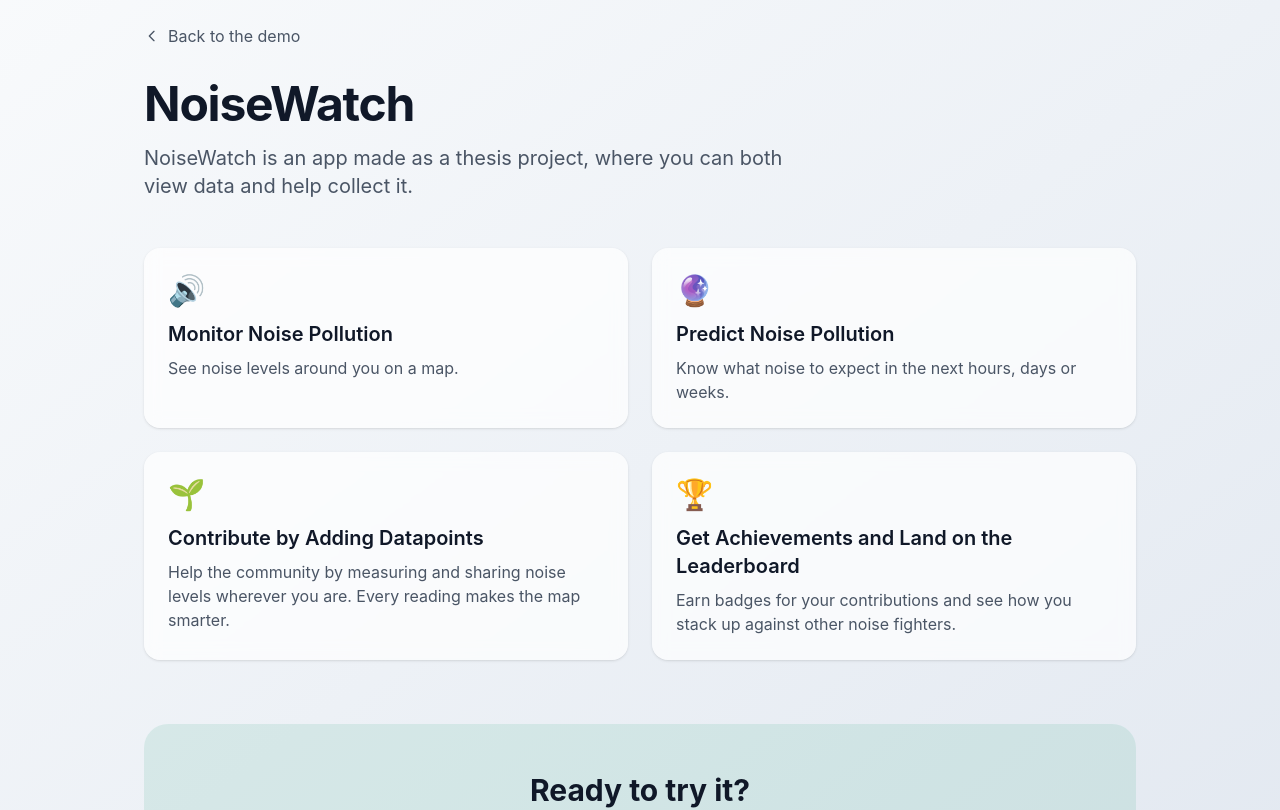
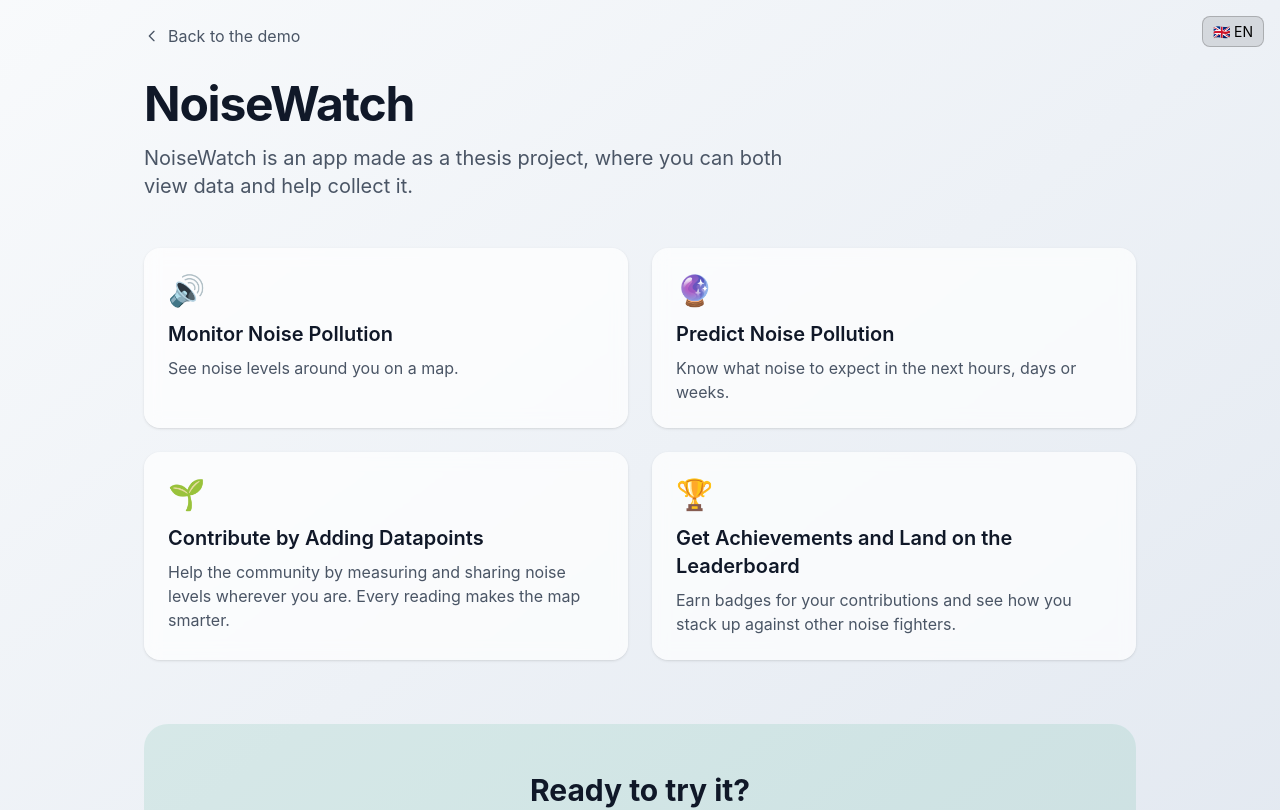
Before and after one commit to MikhailKapitov/thesis-website-demo, a React (Vite) app: page /learn-more in a window 1280 px wide. Shown: the top 810 px of the page. Built offline with nearby package versions, Linux system fonts and the light colour scheme.

Commit message:
Basic localissation with WIP translations added.

```diff
--- a/src/LearnMore.jsx
+++ b/src/LearnMore.jsx
@@ -1,31 +1,40 @@
 import { Link } from "react-router-dom";
+import { useLanguage } from "./context/LanguageContext";
+import LanguagePicker from "./components/LanguagePicker";
+
+function LearnMore() {
+  const { t } = useLanguage();
 
   const features = [
     {
-    title: "Monitor Noise Pollution",
-    desc: "See noise levels around you on a map.",
+      title: t("learnMore.features.0.title"),
+      desc: t("learnMore.features.0.desc"),
       icon: "🔊",
     },
     {
-    title: "Predict Noise Pollution",
-    desc: "Know what noise to expect in the next hours, days or weeks.",
+      title: t("learnMore.features.1.title"),
+      desc: t("learnMore.features.1.desc"),
       icon: "🔮",
     },
     {
-    title: "Contribute by Adding Datapoints",
-    desc: "Help the community by measuring and sharing noise levels wherever you are. Every reading makes the map smarter.",
+      title: t("learnMore.features.2.title"),
+      desc: t("learnMore.features.2.desc"),
       icon: "🌱",
     },
     {
-    title: "Get Achievements and Land on the Leaderboard",
-    desc: "Earn badges for your contributions and see how you stack up against other noise fighters.",
+      title: t("learnMore.features.3.title"),
+      desc: t("learnMore.features.3.desc"),
       icon: "🏆",
     },
   ];
 
-function LearnMore() {
   return (
-    <div className="min-h-screen bg-gradient-to-br from-slate-50 to-slate-200">
+    <div className="min-h-screen bg-gradient-to-br from-slate-50 to-slate-200 relative">
+      {/* Language picker, top right. */}
+      <div className="absolute top-4 right-4 z-50">
+        <LanguagePicker />
+      </div>
+
       <div className="max-w-5xl mx-auto px-4 py-6">
         <Link
           to="/"
@@ -44,16 +53,15 @@ function LearnMore() {
               d="M15 19l-7-7 7-7"
             />
           </svg>
-          Back to the demo
+          {t("learnMore.back")}
         </Link>
 
         <div className="text-center md:text-left mb-12">
           <h1 className="text-4xl sm:text-5xl font-bold tracking-tight text-gray-900 mb-4">
-            NoiseWatch
+            {t("learnMore.title")}
           </h1>
           <p className="text-xl text-gray-600 max-w-2xl md:mx-0 mx-auto">
-            NoiseWatch is an app made as a thesis project, where you can both
-            view data and help collect it.
+            {t("learnMore.description")}
           </p>
         </div>
 
@@ -74,7 +82,7 @@ function LearnMore() {
 
         <div className="text-center bg-emerald-600/10 rounded-3xl p-8 md:p-12">
           <h2 className="text-3xl font-bold text-gray-900 mb-4">
-            Ready to try it?
+            {t("learnMore.readyTitle")}
           </h2>
           <p className="text-lg text-gray-600 mb-6 max-w-md mx-auto">
             {/* TODO? */}
@@ -85,7 +93,7 @@ function LearnMore() {
             rel="noopener noreferrer"
             className="px-8 py-4 bg-emerald-600 text-white font-semibold rounded-xl shadow-md hover:bg-emerald-700 transition inline-block"
           >
-            Get the app
+            {t("learnMore.readyButton")}
           </a>
         </div>
       </div>
--- /dev/null
+++ b/src/components/LanguagePicker.jsx
@@ -0,0 +1,87 @@
+import { useState } from "react";
+import { useLanguage } from "../context/LanguageContext";
+
+const languages = [
+  { code: "en", label: "EN", flag: "🇬🇧" },
+  { code: "ru", label: "RU", flag: "🇷🇺" },
+  { code: "kz", label: "KZ", flag: "🇰🇿" },
+];
+
+const LanguagePicker = () => {
+  const { locale, setLocale } = useLanguage();
+  const [open, setOpen] = useState(false);
+
+  const current = languages.find((l) => l.code === locale) || languages[0];
+
+  return (
+    <div style={{ position: "relative", display: "inline-block" }}>
+      <button
+        onClick={() => setOpen(!open)}
+        style={{
+          background: "rgba(0,0,0,0.1)",
+          border: "1px solid rgba(0,0,0,0.2)",
+          borderRadius: "8px",
+          padding: "4px 10px",
+          fontSize: "14px",
+          cursor: "pointer",
+          color: "inherit",
+        }}
+      >
+        {current.flag} {current.label}
+      </button>
+      {open && (
+        <>
+          <div
+            style={{
+              position: "fixed",
+              top: 0,
+              left: 0,
+              width: "100vw",
+              height: "100vh",
+              zIndex: 99,
+            }}
+            onClick={() => setOpen(false)}
+          />
+          <div
+            style={{
+              position: "absolute",
+              right: 0,
+              top: "100%",
+              marginTop: 4,
+              background: "#fff",
+              borderRadius: "10px",
+              boxShadow: "0 4px 12px rgba(0,0,0,0.15)",
+              zIndex: 100,
+              minWidth: "80px",
+              overflow: "hidden",
+            }}
+          >
+            {languages.map((lang) => (
+              <button
+                key={lang.code}
+                onClick={() => {
+                  setLocale(lang.code);
+                  setOpen(false);
+                }}
+                style={{
+                  display: "block",
+                  width: "100%",
+                  background: locale === lang.code ? "#e0f2fe" : "transparent",
+                  border: "none",
+                  padding: "8px 12px",
+                  textAlign: "left",
+                  cursor: "pointer",
+                  fontSize: "14px",
+                }}
+              >
+                {lang.flag} {lang.label} {locale === lang.code ? "✓" : ""}
+              </button>
+            ))}
+          </div>
+        </>
+      )}
+    </div>
+  );
+};
+
+export default LanguagePicker;
--- /dev/null
+++ b/src/context/LanguageContext.jsx
@@ -0,0 +1,66 @@
+import { createContext, useContext, useState } from "react";
+
+import en from "../locales/en.json";
+import ru from "../locales/ru.json";
+import kz from "../locales/kz.json";
+
+const translations = { en, ru, kz };
+
+const LanguageContext = createContext();
+
+// eslint-disable-next-line react-refresh/only-export-components
+export const useLanguage = () => {
+  const ctx = useContext(LanguageContext);
+  if (!ctx) throw new Error("useLanguage must be used within LanguageProvider");
+  return ctx;
+};
+
+export const LanguageProvider = ({ children }) => {
+  const [locale, setLocaleState] = useState(() => {
+    try {
+      const saved = localStorage.getItem("appLanguage");
+      if (saved && translations[saved]) return saved;
+    } catch {
+      // Local storage might not be available. That's okay.
+    }
+    try {
+      const browserLang = navigator.language.split("-")[0];
+      if (translations[browserLang]) return browserLang;
+    } catch {
+      // Navigator might not be available. That's okay.
+    }
+    return "en";
+  });
+
+  const setLocale = (newLocale) => {
+    if (translations[newLocale]) {
+      setLocaleState(newLocale);
+      try {
+        localStorage.setItem("appLanguage", newLocale);
+      } catch {
+        // Local storage might not be available. That's okay.
+      }
+    }
+  };
+
+  const t = (key, params) => {
+    const keys = key.split(".");
+    let result = translations[locale] || translations.en;
+    for (const k of keys) {
+      result = result?.[k];
+    }
+    if (typeof result !== "string") return key;
+    if (params) {
+      return result.replace(/\{(\w+)\}/g, (_, name) =>
+        name in params ? String(params[name]) : `{${name}}`,
+      );
+    }
+    return result;
+  };
+
+  return (
+    <LanguageContext.Provider value={{ locale, setLocale, t }}>
+      {children}
+    </LanguageContext.Provider>
+  );
+};
--- /dev/null
+++ b/src/locales/en.json
@@ -0,0 +1,34 @@
+{
+  "landing": {
+    "titlePart1": "Monitor noise pollution with",
+    "titlePart2": "NoiseWatch",
+    "description": "NoiseWatch is an app made as a thesis project, where you can both view data and help collect it.",
+    "getApp": "Get the app",
+    "learnMore": "Learn more"
+  },
+  "learnMore": {
+    "back": "Back to the demo",
+    "title": "NoiseWatch",
+    "description": "NoiseWatch is an app made as a thesis project, where you can both view data and help collect it.",
+    "readyTitle": "Ready to try it?",
+    "readyButton": "Get the app",
+    "features": [
+      {
+        "title": "Monitor Noise Pollution",
+        "desc": "See noise levels around you on a map."
+      },
+      {
+        "title": "Predict Noise Pollution",
+        "desc": "Know what noise to expect in the next hours, days or weeks."
+      },
+      {
+        "title": "Contribute by Adding Datapoints",
+        "desc": "Help the community by measuring and sharing noise levels wherever you are. Every reading makes the map smarter."
+      },
+      {
+        "title": "Get Achievements and Land on the Leaderboard",
+        "desc": "Earn badges for your contributions and see how you stack up against other noise fighters."
+      }
+    ]
+  }
+}
--- /dev/null
+++ b/src/locales/kz.json
@@ -0,0 +1,34 @@
+{
+  "landing": {
+    "titlePart1": "Шу ластануын бақылаңыз",
+    "titlePart2": "NoiseWatch",
+    "description": "NoiseWatch – дипломдық жоба ретінде жасалған қосымша. Сіз деректерді көре аласыз және жинауға көмектесе аласыз.",
+    "getApp": "Қосымшаны алу",
+    "learnMore": "Толығырақ"
+  },
+  "learnMore": {
+    "back": "Демоға оралу",
+    "title": "NoiseWatch",
+    "description": "NoiseWatch – дипломдық жоба ретінде жасалған қосымша. Сіз деректерді көре аласыз және жинауға көмектесе аласыз.",
+    "readyTitle": "Қолданып көруге дайынсыз ба?",
+    "readyButton": "Қосымшаны алу",
+    "features": [
+      {
+        "title": "Шу ластануын бақылаңыз",
+        "desc": "Айналаңыздағы шу деңгейін картадан көріңіз."
+      },
+      {
+        "title": "Шу деңгейін болжаңыз",
+        "desc": "Алдағы сағаттар, күндер немесе апталарда қандай шу күтілетінін біліңіз."
+      },
+      {
+        "title": "Деректерді қосыңыз",
+        "desc": "Қай жерде болсаңыз да шу деңгейін өлшеп, бөлісу арқылы қауымдастыққа көмектесіңіз. Әрбір өлшем картаны дәлірек етеді."
+      },
+      {
+        "title": "Жетістіктерге жетіңіз және рейтингке кіріңіз",
+        "desc": "Үлесіңіз үшін белгілер алыңыз және басқа шу күрескерлерімен салыстырыңыз."
+      }
+    ]
+  }
+}
--- /dev/null
+++ b/src/locales/ru.json
@@ -0,0 +1,34 @@
+{
+  "landing": {
+    "titlePart1": "Отслеживайте шумовое загрязнение с",
+    "titlePart2": "NoiseWatch",
+    "description": "NoiseWatch – приложение, созданное в рамках дипломного проекта. Вы можете просматривать данные и помогать собирать их.",
+    "getApp": "Скачать приложение",
+    "learnMore": "Узнать больше"
+  },
+  "learnMore": {
+    "back": "Назад к демо",
+    "title": "NoiseWatch",
+    "description": "NoiseWatch – приложение, созданное в рамках дипломного проекта. Вы можете просматривать данные и помогать собирать их.",
+    "readyTitle": "Готовы попробовать?",
+    "readyButton": "Скачать приложение",
+    "features": [
+      {
+        "title": "Отслеживайте шумовое загрязнение",
+        "desc": "Смотрите уровень шума вокруг вас на карте."
+      },
+      {
+        "title": "Прогнозируйте шум",
+        "desc": "Узнайте, какой шум ожидать в ближайшие часы, дни или недели."
+      },
+      {
+        "title": "Добавляйте данные",
+        "desc": "Помогите сообществу, измеряя и публикуя уровень шума там, где вы находитесь. Каждое измерение делает карту точнее."
+      },
+      {
+        "title": "Получайте достижения и соревнуйтесь",
+        "desc": "Зарабатывайте значки за вклад и следите за своим местом в рейтинге."
+      }
+    ]
+  }
+}
--- a/src/main.jsx
+++ b/src/main.jsx
@@ -1,17 +1,20 @@
 import { StrictMode } from "react";
 import { createRoot } from "react-dom/client";
 import { BrowserRouter, Routes, Route } from "react-router-dom";
+import { LanguageProvider } from "./context/LanguageContext";
 import App from "./App";
 import LearnMore from "./LearnMore";
 import "./index.css";
 
 createRoot(document.getElementById("root")).render(
   <StrictMode>
+    <LanguageProvider>
       <BrowserRouter>
         <Routes>
           <Route path="/" element={<App />} />
           <Route path="/learn-more" element={<LearnMore />} />
         </Routes>
       </BrowserRouter>
+    </LanguageProvider>
   </StrictMode>,
 );
```
Also changed, not shown: src/App.jsx (+16 -7 lines). Lines whose indentation alone changed are shown as unchanged.
